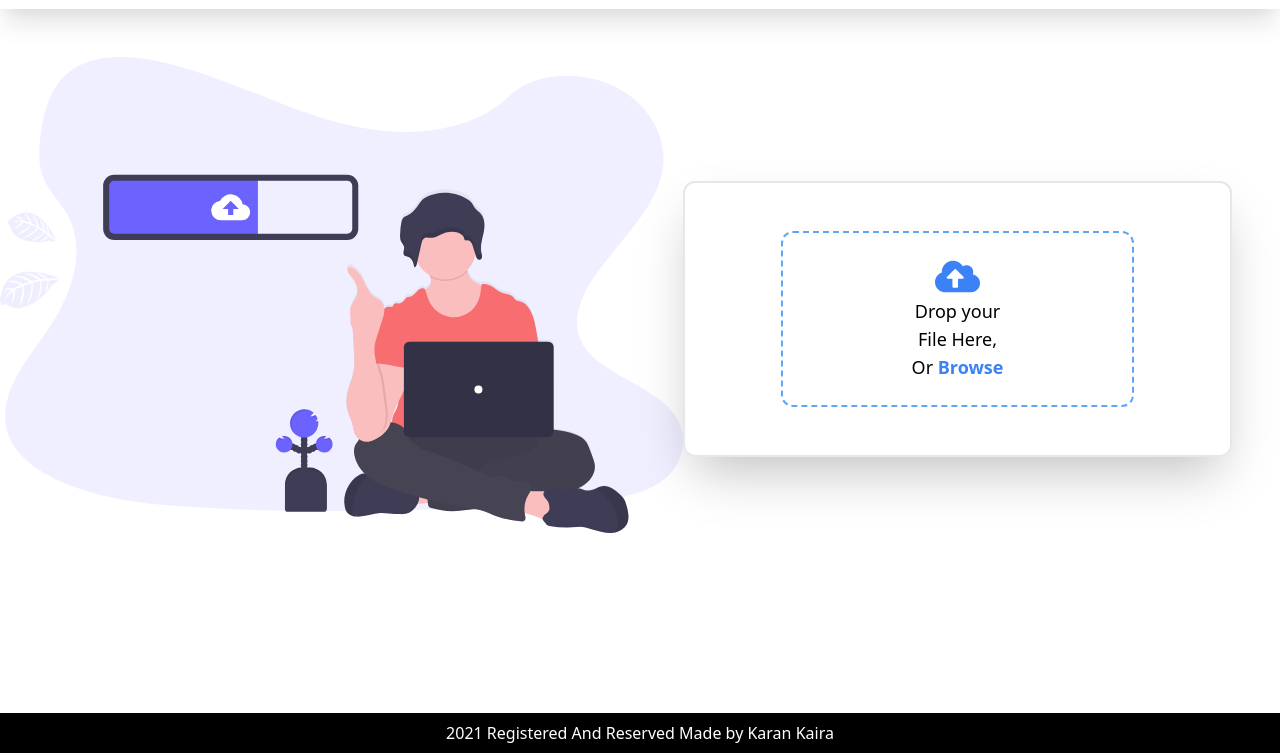
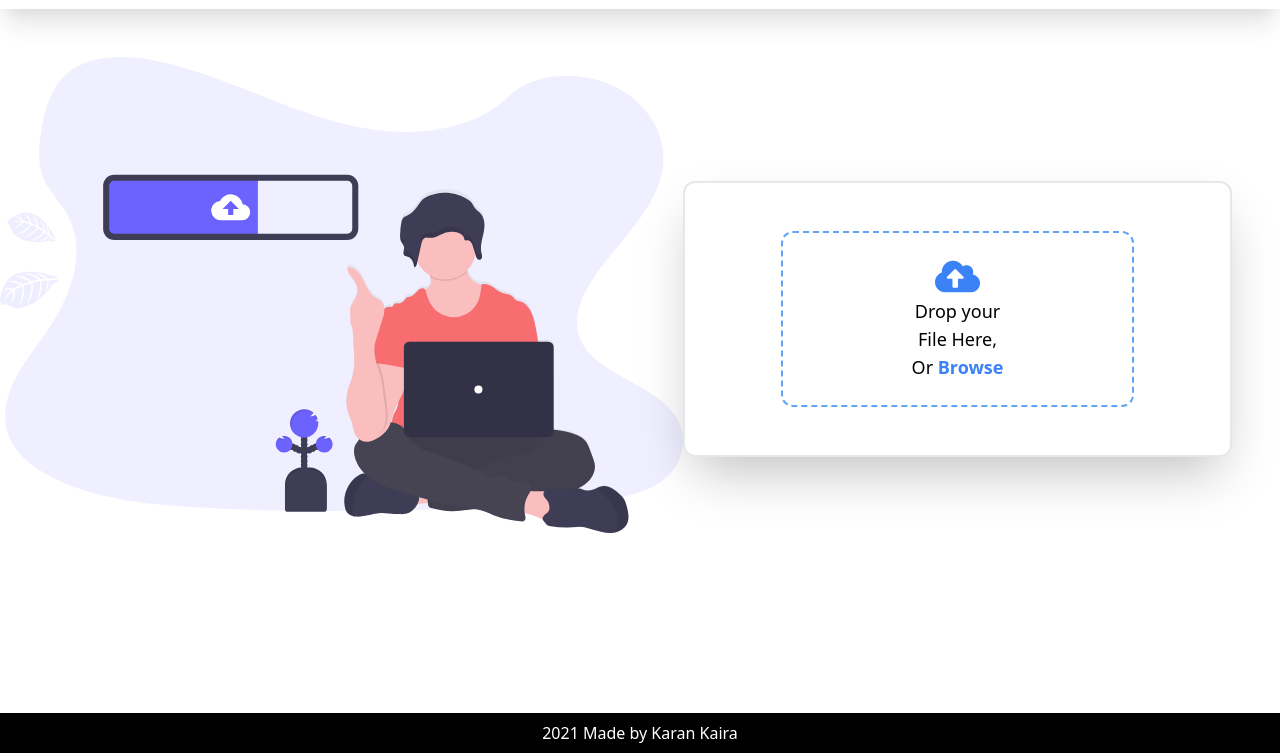
Before and after one commit to KaranKaira/sharex-frontend, a website: page index.html in a window 1280 px wide. Shown: the part 47-800 px from the top of the page. Drawn offline with nearby package versions, Linux system fonts and the light colour scheme.

Commit message:
small change

```diff
--- a/index.html
+++ b/index.html
@@ -64,7 +64,7 @@
     <div class="msg w-1/3 mx-auto mb-20 px-6 py-2 bg-blue-500 text-white rounded-xl hidden text-center">Copied To Clipboard</div>
 
     <footer class="fixed bottom-0 bg-black text-white text-center w-full p-2">
-        <p>2021 Registered And Reserved Made by Karan Kaira</p>
+        <p>2021 Made by Karan Kaira</p>
     </footer>
 
     <script src="./index.js"></script>
```
